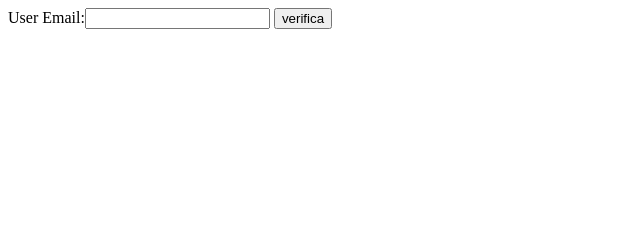
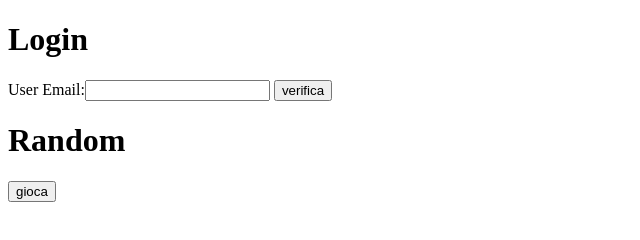
Before and after one commit to CondoriM/js-mail-dadi, a plain HTML site: page index.html in a window 1280 px wide. Shown: the whole page, without its empty margins (0-640 px from the left). Drawn offline with Linux system fonts and the light colour scheme.

Commit message:
rendom number code

```diff
--- a/assets/main.js
+++ b/assets/main.js
@@ -15,3 +15,21 @@ function loginUser(){
         }
     }
 }
+
+
+//ramdom number
+function randomM(){
+    let num1 = Math.floor(Math.random() * 6) + 1;
+    console.log(num1);
+
+    let num2 = Math.floor(Math.random() * 6) + 1;
+    console.log(num2);
+
+    if (num1 > num2){
+        document.getElementById('vincitore').innerHTML = "Ha vinto il giocatore Numero1"
+    } else if (num2 > num1){
+        document.getElementById('vincitore').innerHTML = "Ha vinto il giocatore Numero2"
+    } else {
+        document.getElementById('vincitore').innerHTML = "Pareggio"
+    }
+}
--- a/index.html
+++ b/index.html
@@ -8,11 +8,19 @@
     <title>Document</title>
 </head>
 <body>
-    <label>User Email:</label><input type="text" id="email">
-    <input type="button" onclick="loginUser()" value="verifica">
+    <div>
+        <h1>Login</h1>
+        <label>User Email:</label><input type="text" id="email">
+        <input type="button" onclick="loginUser()" value="verifica">
 
-    <p id="result"></p>
+        <p id="result"></p>
+    </div>
 
+    <div>
+        <h1>Random</h1>
+        <input type="button" onclick="randomM()" value="gioca">
+        <p id="vincitore"></p>
+    </div>
     <script src="./assets/main.js"></script>
 </body>
 </html>
```
